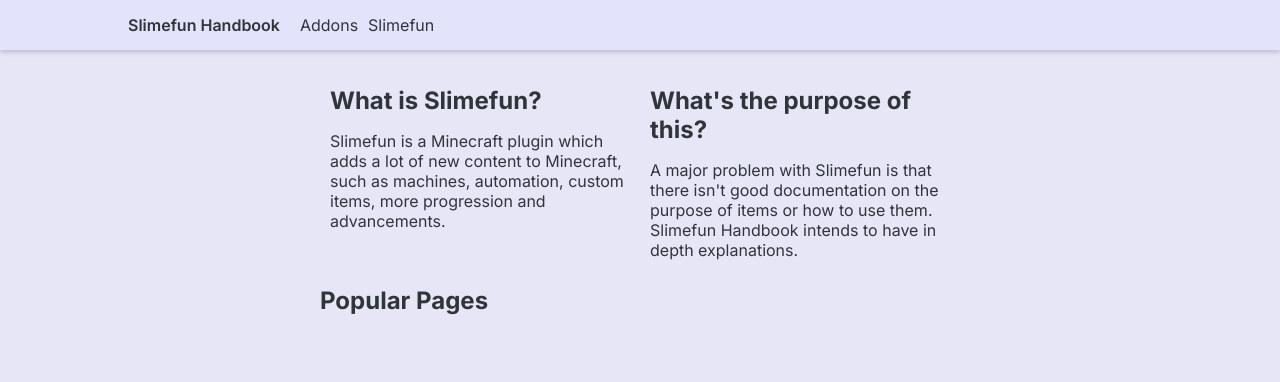
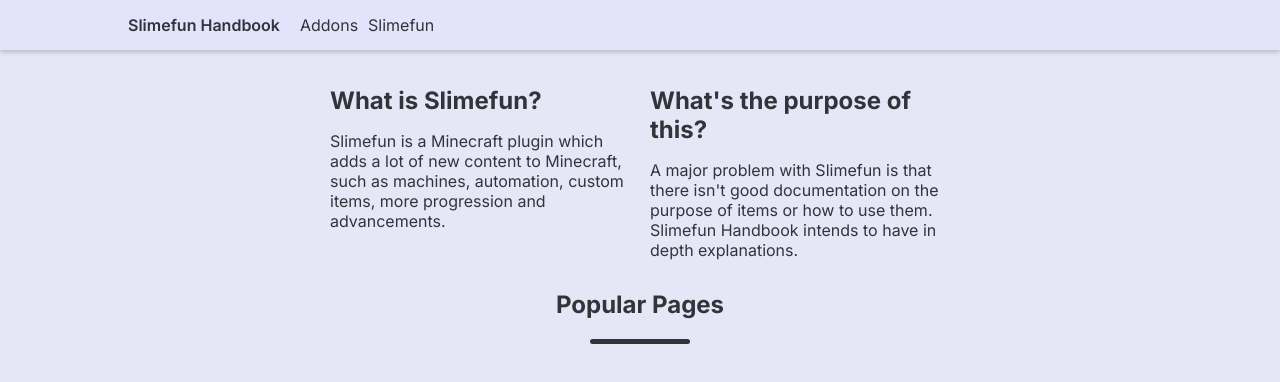
Before and after one commit to kura78/Slimefun-Wiki, a Nuxt app: page / in a window 1280 px wide. Shown: the top 382 px of the page. Built offline with nearby package versions, Linux system fonts and the light colour scheme.

Commit message:
Centered Pages and added a hr element

```diff
--- a/components/header.vue
+++ b/components/header.vue
@@ -8,7 +8,6 @@
         <a class="header-link" href="#">Addons</a>
         <a class="header-link" href="#">Slimefun</a>
       </div>
-
     </div>
   </div>
 </template>
--- a/pages/index.vue
+++ b/pages/index.vue
@@ -22,7 +22,9 @@
                         </span>
                     </div>
                 </div>
-                <h1>Popular Pages</h1>
+                <h2>Popular Pages</h2>
+                <hr>
+
             </div>
         </div>
     </div>
--- a/public/assets/style.css
+++ b/public/assets/style.css
@@ -21,6 +21,14 @@
   flex: auto;
   font-size: 24px;
   font-weight: bold;
+}
+
+h2 {
+  color: var(--txt2);
+  flex: auto;
+  font-size: 24px;
+  font-weight: bold;
+  text-align: center;
 }
 
 hr {
```
